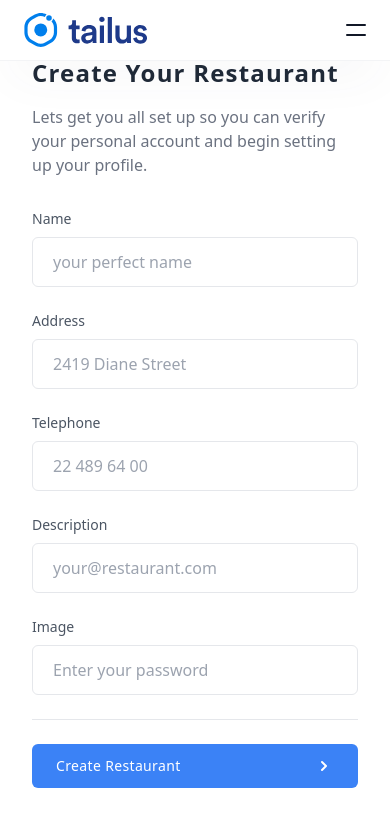
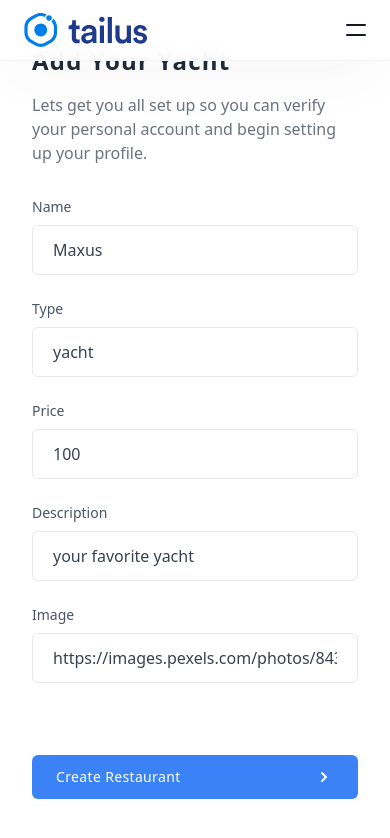
Before and after one commit to mikolajsemeniuk/Nextjs13-Tailwind-Turbopack, a Next.js app: page /admin/create in a window 390 px wide. Shown: the top 838 px of the page. Built offline with nearby package versions, Linux system fonts and the light colour scheme.

Commit message:
Adding admin functionalities

```diff
--- a/app/login/page.tsx
+++ b/app/account/login/page.tsx
@@ -3,7 +3,7 @@
 import Link from "next/link";
 import { useRouter } from "next/navigation";
 import { useContext, useState } from "react";
-import AccountContext, { Account } from "../../context/account";
+import AccountContext, { Account } from "../../../context/account";
 
 interface Request {
   email: string;
@@ -122,7 +122,7 @@
               <p className="mt-6 text-sm text-center text-gray-400">
                 Don&#x27;t have an account yet?{" "}
                 <Link
-                  href="/register"
+                  href="/account/register"
                   className="text-blue-500 focus:outline-none focus:underline hover:underline"
                 >
                   Sign up
--- a/app/logout/page.tsx
+++ b/app/account/logout/page.tsx
@@ -3,7 +3,7 @@
 import Link from "next/link";
 import { useRouter } from "next/navigation";
 import { useContext, useEffect } from "react";
-import AccountContext from "../../context/account";
+import AccountContext from "../../../context/account";
 
 export default function Page() {
   const router = useRouter();
@@ -31,12 +31,12 @@
         <div className="mt-6 flex items-center justify-center gap-4">
           <Link
             className="transform rounded-md bg-indigo-600/95 px-5 py-3 font-medium text-white transition-colors hover:bg-indigo-700"
-            href="/register"
+            href="/account/register"
           >
             Register
           </Link>
           <Link
-            href="/login"
+            href="/account/login"
             className="transform rounded-md border border-slate-200 px-5 py-3 font-medium text-slate-900 transition-colors hover:bg-slate-50"
           >
             Login
--- a/app/register/page.tsx
+++ b/app/account/register/page.tsx
@@ -3,7 +3,7 @@
 import Link from "next/link";
 import { useRouter } from "next/navigation";
 import { useContext, useState } from "react";
-import AccountContext, { Account } from "../../context/account";
+import AccountContext, { Account } from "../../../context/account";
 
 interface Request {
   email: string;
@@ -140,7 +140,7 @@
                 <p className="mt-6 text-sm text-center text-gray-400">
                   Already have an account?{" "}
                   <Link
-                    href="/login"
+                    href="/account/login"
                     className="text-blue-500 focus:outline-none focus:underline hover:underline"
                   >
                     Sign in
--- /dev/null
+++ b/app/admin/create/page.tsx
@@ -0,0 +1,174 @@
+"use client";
+
+import { useRouter } from "next/navigation";
+import { useState } from "react";
+
+interface Request {
+  name: string;
+  type: string;
+  price: number;
+  description: string;
+  image: string;
+}
+
+export default function Page() {
+  const router = useRouter();
+  const [request, setRequest] = useState<Request>({
+    name: "Maxus",
+    type: "yacht",
+    price: 100,
+    description: "your favorite yacht",
+    image:
+      "https://images.pexels.com/photos/843633/pexels-photo-843633.jpeg?auto=compress&cs=tinysrgb&w=1200",
+  });
+
+  const create = () => {
+    fetch(`http://localhost:5000/admin/create`, {
+      method: "POST",
+      credentials: "include",
+      body: JSON.stringify(request),
+    })
+      .then((response) => response.json())
+      .then((_) => router.push("/admin"))
+      .catch((error) => console.log(error));
+  };
+
+  return (
+    <section className="bg-white dark:bg-gray-900">
+      <div className="flex justify-center min-h-screen">
+        <div
+          className="hidden bg-cover lg:block lg:w-2/5"
+          style={{ backgroundImage: `url(${request.image})` }}
+        ></div>
+
+        <div className="flex items-center w-full max-w-3xl p-8 mx-auto lg:px-12 lg:w-3/5">
+          <div className="w-full">
+            <h1 className="text-2xl font-semibold tracking-wider text-gray-800 capitalize dark:text-white">
+              Add your yacht
+            </h1>
+
+            <p className="mt-4 text-gray-500 dark:text-gray-400">
+              Lets get you all set up so you can verify your personal account
+              and begin setting up your profile.
+            </p>
+
+            <form className="grid grid-cols-1 gap-6 mt-8 md:grid-cols-2">
+              <div>
+                <label className="block mb-2 text-sm text-gray-600 dark:text-gray-200">
+                  Name
+                </label>
+                <input
+                  onChange={(
+                    event: React.ChangeEvent<HTMLInputElement>
+                  ): void => {
+                    setRequest({
+                      ...request,
+                      name: event.target.value,
+                    });
+                  }}
+                  value={request.name}
+                  className="block w-full px-5 py-3 mt-2 text-gray-700 placeholder-gray-400 bg-white border border-gray-200 rounded-md dark:placeholder-gray-600 dark:bg-gray-900 dark:text-gray-300 dark:border-gray-700 focus:border-blue-400 dark:focus:border-blue-400 focus:ring-blue-400 focus:outline-none focus:ring focus:ring-opacity-40"
+                />
+              </div>
+
+              <div>
+                <label className="block mb-2 text-sm text-gray-600 dark:text-gray-200">
+                  Type
+                </label>
+                <input
+                  onChange={(
+                    event: React.ChangeEvent<HTMLInputElement>
+                  ): void => {
+                    setRequest({
+                      ...request,
+                      type: event.target.value,
+                    });
+                  }}
+                  value={request.type}
+                  className="block w-full px-5 py-3 mt-2 text-gray-700 placeholder-gray-400 bg-white border border-gray-200 rounded-md dark:placeholder-gray-600 dark:bg-gray-900 dark:text-gray-300 dark:border-gray-700 focus:border-blue-400 dark:focus:border-blue-400 focus:ring-blue-400 focus:outline-none focus:ring focus:ring-opacity-40"
+                />
+              </div>
+
+              <div>
+                <label className="block mb-2 text-sm text-gray-600 dark:text-gray-200">
+                  Price
+                </label>
+                <input
+                  onChange={(
+                    event: React.ChangeEvent<HTMLInputElement>
+                  ): void => {
+                    setRequest({
+                      ...request,
+                      price: Number(event.target.value),
+                    });
+                  }}
+                  value={request.price}
+                  type="number"
+                  className="block w-full px-5 py-3 mt-2 text-gray-700 placeholder-gray-400 bg-white border border-gray-200 rounded-md dark:placeholder-gray-600 dark:bg-gray-900 dark:text-gray-300 dark:border-gray-700 focus:border-blue-400 dark:focus:border-blue-400 focus:ring-blue-400 focus:outline-none focus:ring focus:ring-opacity-40"
+                />
+              </div>
+
+              <div>
+                <label className="block mb-2 text-sm text-gray-600 dark:text-gray-200">
+                  Description
+                </label>
+                <input
+                  onChange={(
+                    event: React.ChangeEvent<HTMLInputElement>
+                  ): void => {
+                    setRequest({
+                      ...request,
+                      description: event.target.value,
+                    });
+                  }}
+                  value={request.description}
+                  className="block w-full px-5 py-3 mt-2 text-gray-700 placeholder-gray-400 bg-white border border-gray-200 rounded-md dark:placeholder-gray-600 dark:bg-gray-900 dark:text-gray-300 dark:border-gray-700 focus:border-blue-400 dark:focus:border-blue-400 focus:ring-blue-400 focus:outline-none focus:ring focus:ring-opacity-40"
+                />
+              </div>
+
+              <div>
+                <label className="block mb-2 text-sm text-gray-600 dark:text-gray-200">
+                  Image
+                </label>
+                <input
+                  onChange={(
+                    event: React.ChangeEvent<HTMLInputElement>
+                  ): void => {
+                    setRequest({
+                      ...request,
+                      image: event.target.value,
+                    });
+                  }}
+                  value={request.image}
+                  className="block w-full px-5 py-3 mt-2 text-gray-700 placeholder-gray-400 bg-white border border-gray-200 rounded-md dark:placeholder-gray-600 dark:bg-gray-900 dark:text-gray-300 dark:border-gray-700 focus:border-blue-400 dark:focus:border-blue-400 focus:ring-blue-400 focus:outline-none focus:ring focus:ring-opacity-40"
+                />
+              </div>
+
+              <br />
+
+              <p
+                onClick={() => create()}
+                className="cursor-pointer flex items-center justify-between w-full px-6 py-3 text-sm tracking-wide text-white capitalize transition-colors duration-300 transform bg-blue-500 rounded-md hover:bg-blue-400 focus:outline-none focus:ring focus:ring-blue-300 focus:ring-opacity-50"
+              >
+                <span>Create restaurant</span>
+
+                <svg
+                  xmlns="http://www.w3.org/2000/svg"
+                  className="w-5 h-5 rtl:-scale-x-100"
+                  viewBox="0 0 20 20"
+                  fill="currentColor"
+                >
+                  <path
+                    fillRule="evenodd"
+                    d="M7.293 14.707a1 1 0 010-1.414L10.586 10 7.293 6.707a1 1 0 011.414-1.414l4 4a1 1 0 010 1.414l-4 4a1 1 0 01-1.414 0z"
+                    clipRule="evenodd"
+                  />
+                </svg>
+              </p>
+            </form>
+          </div>
+        </div>
+      </div>
+    </section>
+  );
+}
--- a/components/navigation.tsx
+++ b/components/navigation.tsx
@@ -77,6 +77,16 @@
                     <span>About</span>
                   </Link>
                 </li>
+                {accountContext.account?.role == "admin" && (
+                  <li>
+                    <Link
+                      href="/admin"
+                      className="block md:px-4 transition hover:text-primary dark:hover:text-primaryLight"
+                    >
+                      <span>Admin</span>
+                    </Link>
+                  </li>
+                )}
               </ul>
             </div>
 
@@ -90,7 +100,7 @@
               )}
               {accountContext.account && (
                 <Link
-                  href="/logout"
+                  href="/account/logout"
                   className="relative flex h-9 ml-auto items-center justify-center sm:px-6 before:absolute before:inset-0 before:rounded-full focus:before:bg-sky-600/10 dark:focus:before:bg-sky-400/10 before:transition before:duration-300 hover:before:scale-105 active:duration-75 active:before:scale-95"
                 >
                   <span className="relative text-sm font-semibold text-primary dark:text-primaryLight">
@@ -100,7 +110,7 @@
               )}
               {!accountContext.account && (
                 <Link
-                  href="/register"
+                  href="/account/register"
                   className="relative flex h-9 ml-auto items-center justify-center sm:px-6 before:absolute before:inset-0 before:rounded-full focus:before:bg-sky-600/10 dark:focus:before:bg-sky-400/10 before:transition before:duration-300 hover:before:scale-105 active:duration-75 active:before:scale-95"
                 >
                   <span className="relative text-sm font-semibold text-primary dark:text-primaryLight">
@@ -110,7 +120,7 @@
               )}
               {!accountContext.account && (
                 <Link
-                  href="/login"
+                  href="/account/login"
                   className="relative flex h-9 ml-auto items-center justify-center sm:px-6 before:absolute before:inset-0 before:rounded-full focus:before:bg-sky-600/10 dark:focus:before:bg-sky-400/10 before:transition before:duration-300 hover:before:scale-105 active:duration-75 active:before:scale-95"
                 >
                   <span className="relative text-sm font-semibold text-primary dark:text-primaryLight">
--- a/context/account.ts
+++ b/context/account.ts
@@ -4,6 +4,7 @@
   id: number;
   email: string;
   name: string;
+  role: string;
 }
 
 interface State {
--- a/styles/output.css
+++ b/styles/output.css
@@ -734,6 +734,10 @@
   height: 4rem;
 }
 
+.h-56 {
+  height: 14rem;
+}
+
 .h-screen {
   height: 100vh;
 }
@@ -742,10 +746,6 @@
   height: 100%;
 }
 
-.h-56 {
-  height: 14rem;
-}
-
 .h-5 {
   height: 1.25rem;
 }
@@ -866,12 +866,12 @@
   justify-content: space-between;
 }
 
+.gap-8 {
+  gap: 2rem;
+}
+
 .gap-4 {
   gap: 1rem;
-}
-
-.gap-8 {
-  gap: 2rem;
 }
 
 .gap-6 {
@@ -1073,6 +1073,11 @@
   padding-right: 1.25rem;
 }
 
+.py-6 {
+  padding-top: 1.5rem;
+  padding-bottom: 1.5rem;
+}
+
 .px-20 {
   padding-left: 5rem;
   padding-right: 5rem;
@@ -1088,11 +1093,6 @@
   padding-bottom: 6rem;
 }
 
-.py-6 {
-  padding-top: 1.5rem;
-  padding-bottom: 1.5rem;
-}
-
 .pt-20 {
   padding-top: 5rem;
 }
@@ -1113,12 +1113,12 @@
   padding-left: 3rem;
 }
 
+.pt-12 {
+  padding-top: 3rem;
+}
+
 .pt-24 {
   padding-top: 6rem;
-}
-
-.pt-12 {
-  padding-top: 3rem;
 }
 
 .text-center {
@@ -1149,6 +1149,11 @@
   line-height: 1.25rem;
 }
 
+.text-xl {
+  font-size: 1.25rem;
+  line-height: 1.75rem;
+}
+
 .text-4xl {
   font-size: 2.25rem;
   line-height: 2.5rem;
@@ -1161,11 +1166,6 @@
 
 .text-\[3\.5rem\] {
   font-size: 3.5rem;
-}
-
-.text-xl {
-  font-size: 1.25rem;
-  line-height: 1.75rem;
 }
 
 .font-semibold {
@@ -1755,16 +1755,16 @@
     width: 50%;
   }
 
+  .lg\:w-64 {
+    width: 16rem;
+  }
+
   .lg\:w-2\/3 {
     width: 66.666667%;
   }
 
   .lg\:w-2\/6 {
     width: 33.333333%;
-  }
-
-  .lg\:w-64 {
-    width: 16rem;
   }
 
   .lg\:w-2\/5 {
```
Also changed, not shown: app/admin/page.tsx (+41 -9 lines), app/account/check/page.tsx (renamed from app/check/page.tsx).
